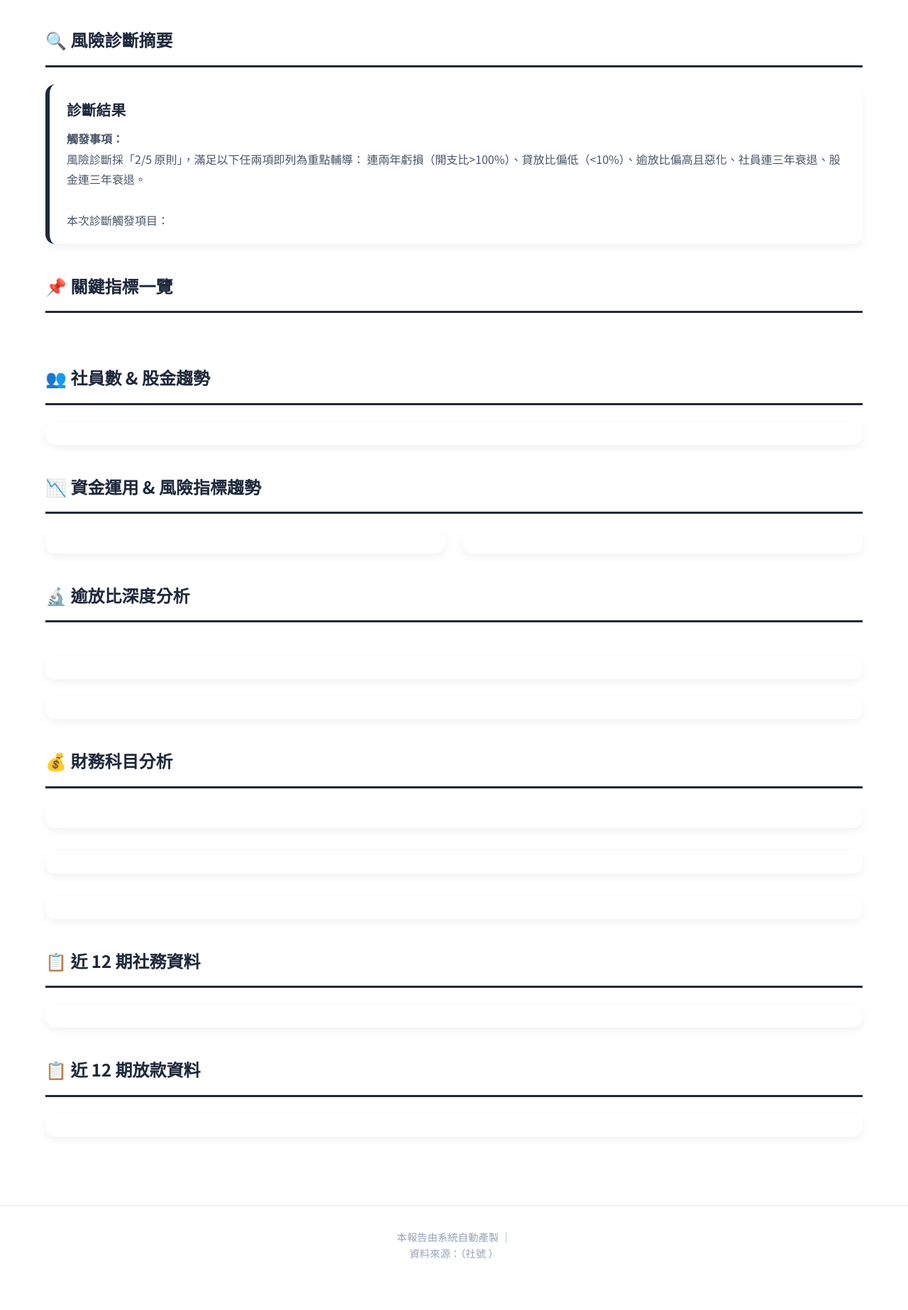
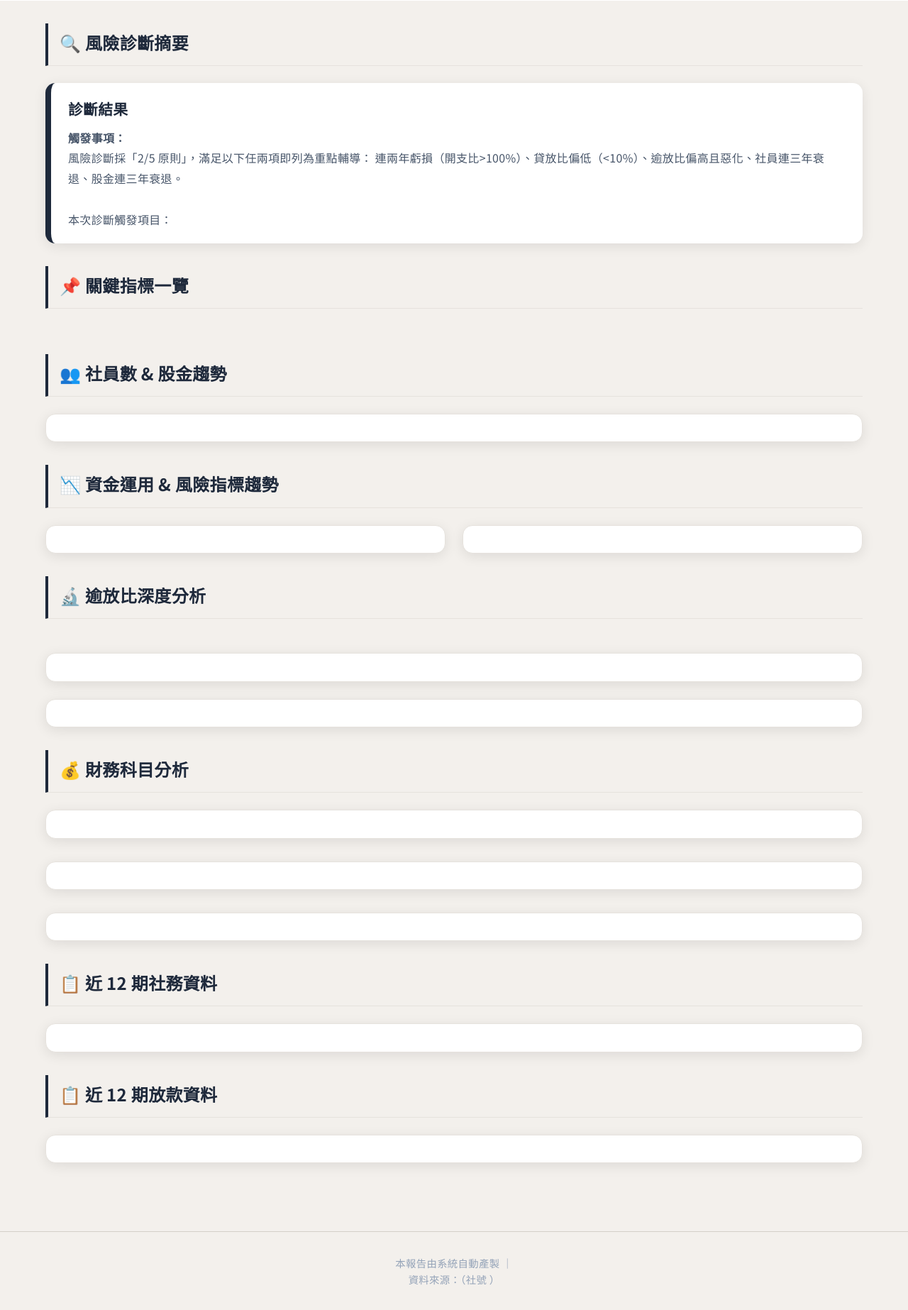
Before and after one commit to rock903400-byte/report-generator, a Python web app: template templates/report.html in a window 1280 px wide. Shown: the part 204-2050 px from the top of the page at 71% size. Before the commit the page ends 1978 px from the top, so only its background shows below. Run offline with Jinja, Linux system fonts and the light colour scheme; the template is opened without the code that fills it, so the values that code supplies are empty.

Commit message:
全面改善 HTML 報表視覺設計：暖色背景、區塊邊框、表頭圓角、陰影層次

```diff
--- a/report_html.py
+++ b/report_html.py
@@ -121,7 +121,7 @@ def build_report(d, charts, ai_analysis=None):
 
     def kpi_card_html(card):
         color = C["green"] if card["good"] else C["red"]
-        border = f"border-left: 5px solid {color};"
+        border = f"border-left: 6px solid {color};"
         return f"""<div class="kpi-card" style="{border}">
           <div class="kpi-label">{card['label']}</div>
           <div class="kpi-value" style="color:{color}">{card['value']}</div>
@@ -151,7 +151,7 @@ def build_report(d, charts, ai_analysis=None):
 
     def ovd_stat_card_html(card):
         color = card.get("custom_color") or (C["green"] if card["good"] else C["red"])
-        return f"""<div class="kpi-card" style="border-left:5px solid {color}">
+        return f"""<div class="kpi-card" style="border-left:6px solid {color}">
           <div class="kpi-label">{card['label']}</div>
           <div class="kpi-value" style="color:{color}">{card['value']}</div>
           <div class="kpi-sub">{card['sub']}</div>
--- a/templates/report.html
+++ b/templates/report.html
@@ -11,15 +11,17 @@
     *, *::before, *::after { box-sizing: border-box; margin: 0; padding: 0; }
     body {
       font-family: 'Noto Sans TC', sans-serif;
-      background: {{ THEME_BG }};
+      background: #F3F0EC;
       color: #1E293B;
       font-size: 16px;
       line-height: 1.6;
+      letter-spacing: 0.02em;
     }
     .report-header {
       background: linear-gradient(135deg, #1E293B 0%, #334155 100%);
       color: #fff;
       padding: 2.5rem 3rem;
+      border-bottom: 4px solid {{ C.blue }};
     }
     .report-header h1 {
       font-size: 2.2rem;
@@ -50,8 +52,9 @@
       font-size: 1.5rem;
       font-weight: 700;
       color: #1E293B;
-      padding: 0.5rem 0 1rem;
-      border-bottom: 3px solid {{ C.blue }};
+      padding: 0.5rem 0 0.8rem 1rem;
+      border-left: 4px solid {{ C.blue }};
+      border-bottom: 1px solid #E6E2DD;
       margin-bottom: 1.5rem;
     }
     .kpi-grid {
@@ -64,7 +67,7 @@
       background: #fff;
       border-radius: 14px;
       padding: 1.2rem 1.4rem;
-      box-shadow: 0 4px 12px rgba(0,0,0,0.06);
+      box-shadow: 0 4px 18px rgba(0,0,0,0.09);
     }
     .kpi-label {
       font-size: 0.95rem;
@@ -95,13 +98,21 @@
     .chart-box {
       background: #fff;
       border-radius: 14px;
-      padding: 1rem;
-      box-shadow: 0 4px 12px rgba(0,0,0,0.06);
+      padding: 1.2rem;
+      box-shadow: 0 4px 18px rgba(0,0,0,0.09);
+      border: 1px solid #E6E2DD;
     }
     .data-table {
       width: 100%;
-      border-collapse: collapse;
+      border-collapse: separate;
+      border-spacing: 0;
       font-size: 1.05rem;
+    }
+    .data-table thead th:first-child {
+      border-top-left-radius: 8px;
+    }
+    .data-table thead th:last-child {
+      border-top-right-radius: 8px;
     }
     .data-table th {
       background: #1E293B;
@@ -118,13 +129,16 @@
     .data-table tr:nth-child(even) td {
       background: #F8FAFC;
     }
+    .data-table tbody tr:hover td {
+      background: #F0EDEA;
+    }
     .risk-box {
       background: #fff;
       border-radius: 14px;
-      border-left: 6px solid {{ status_color }};
+      border-left: 8px solid {{ status_color }};
       padding: 1.2rem 1.5rem;
       margin-bottom: 2rem;
-      box-shadow: 0 4px 12px rgba(0,0,0,0.06);
+      box-shadow: 0 4px 18px rgba(0,0,0,0.09);
     }
     .risk-box h3 {
       font-size: 1.3rem;
@@ -162,7 +176,7 @@
       padding: 2rem;
       color: #94A3B8;
       font-size: 0.9rem;
-      border-top: 1px solid #E2E8F0;
+      border-top: 1px solid #D4CFC9;
       margin-top: 2rem;
     }
     @media (max-width: 768px) {
```
